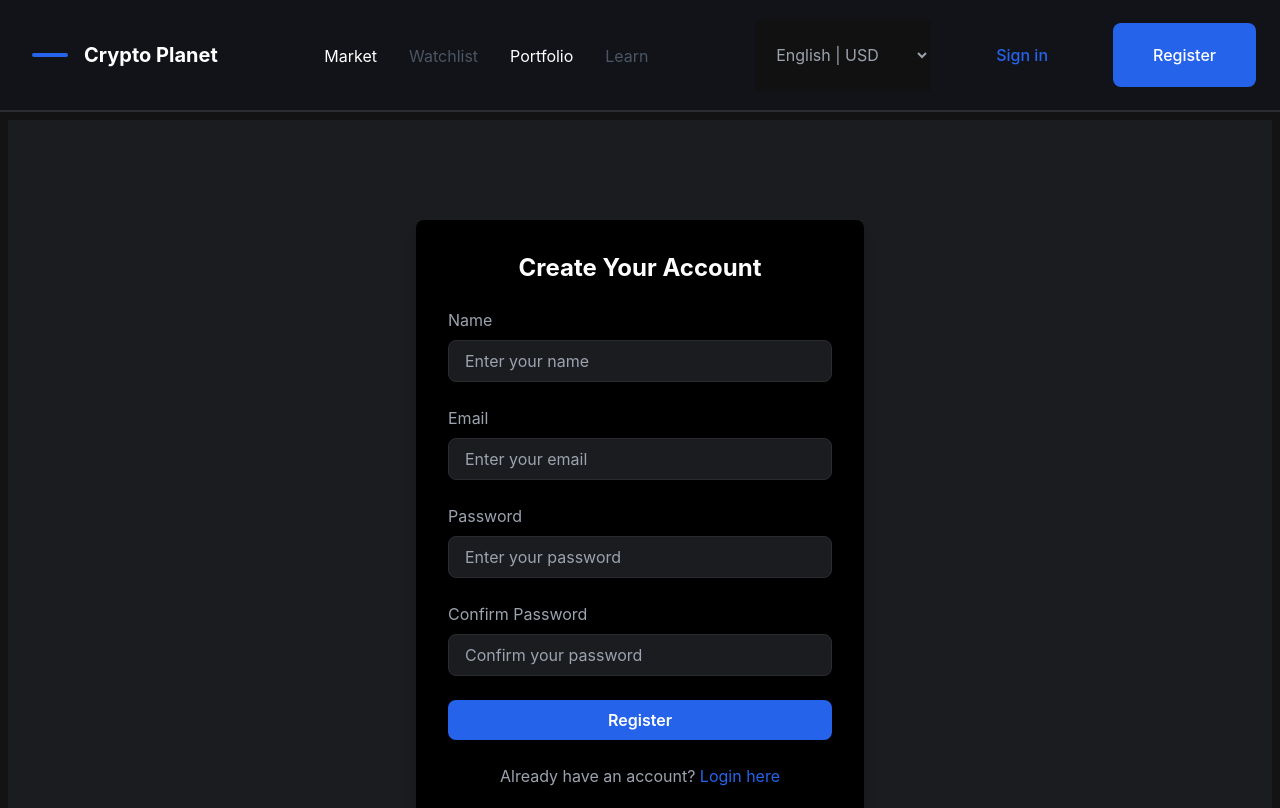
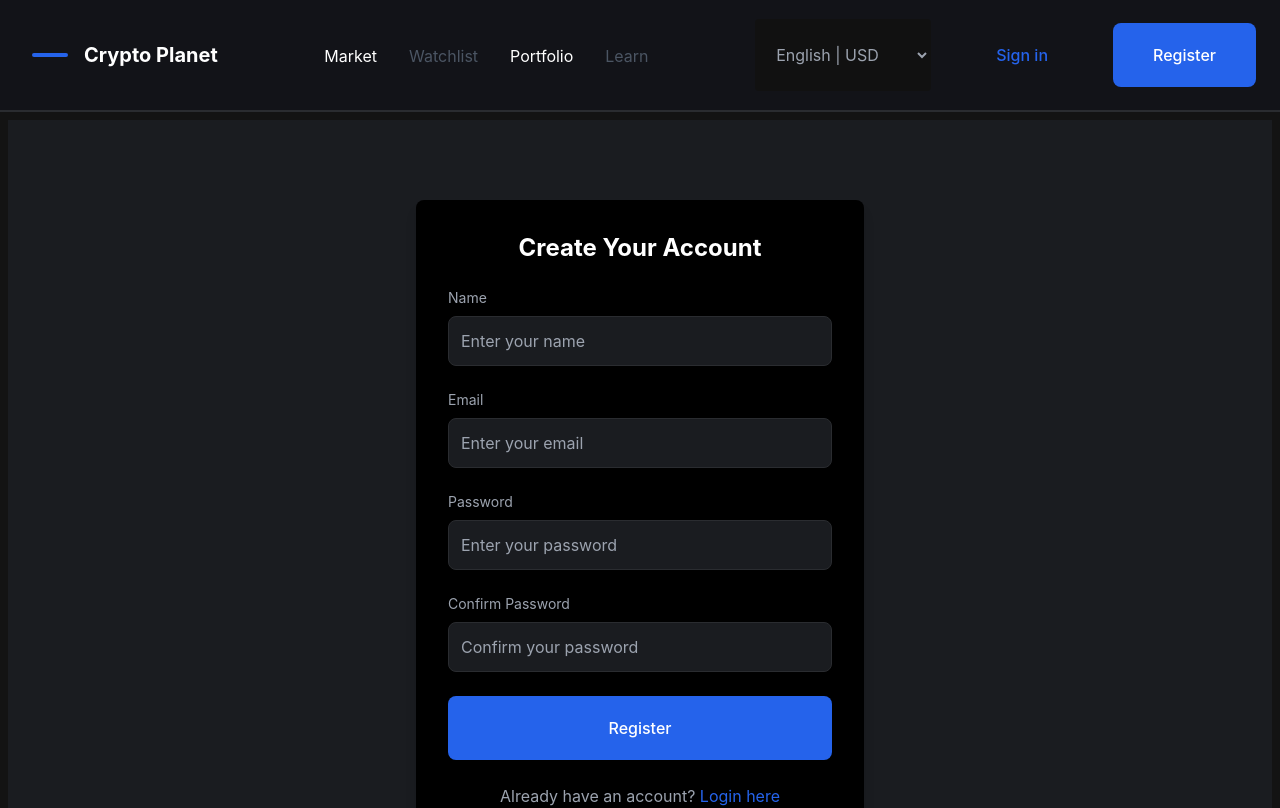
Before and after one commit to fabiodelllima/crypto-planet-frontend, a React (Vite) app in the folder crypto-planet/: page /register in a window 1280 px wide. Shown: the top 808 px of the page. Built offline with nearby package versions, Linux system fonts and the light colour scheme.

Commit message:
refactor: Refinamento da página de registro

```diff
--- a/crypto-planet/src/pages/Register/RegisterPage.tsx
+++ b/crypto-planet/src/pages/Register/RegisterPage.tsx
@@ -1,73 +1,138 @@
+import { useState } from "react";
+import { useAuth } from "../../hooks/useAuth";
+import { Link } from "react-router-dom";
+
+import Button from "../../components/common/Button";
+import Input from "../../components/common/Input";
+
 const RegisterPage = () => {
+  const [isLoading, setIsLoading] = useState(false);
+  const [error, setError] = useState("");
+
+  const [formData, setFormData] = useState({
+    name: "",
+    email: "",
+    password: "",
+    confirmPassword: "",
+  });
+
+  const { register } = useAuth();
+
+  const validateForm = () => {
+    if (!formData.name.trim()) {
+      throw new Error("Name is required");
+    }
+    if (formData.name.trim().length < 3) {
+      throw new Error("Name must be at least 3 characters");
+    }
+    if (!formData.email.includes("@")) {
+      throw new Error("Invalid email address");
+    }
+    if (formData.password.length < 6) {
+      throw new Error("Password must be at least 6 characters");
+    }
+    if (formData.password !== formData.confirmPassword) {
+      throw new Error("Passwords don't match");
+    }
+  };
+
+  const handleChange = (e: React.ChangeEvent<HTMLInputElement>) => {
+    const { name, value } = e.target;
+    setFormData((prev) => ({
+      ...prev,
+      [name]: value,
+    }));
+  };
+
+  const handleSubmit = async (e: React.FormEvent) => {
+    e.preventDefault();
+    setError("");
+    setIsLoading(true);
+
+    try {
+      validateForm();
+      await register({
+        name: formData.name,
+        email: formData.email,
+        password: formData.password,
+      });
+    } catch (error) {
+      const message =
+        error instanceof Error ? error.message : "Registration failed";
+      setError(message);
+    } finally {
+      setIsLoading(false);
+    }
+  };
+
   return (
     <div className="min-h-screen bg-container flex items-center justify-center p-6">
       <div className="w-full max-w-md bg-black rounded-lg shadow-lg p-8">
         <h1 className="text-2xl font-bold text-white text-center mb-6">
           Create Your Account
         </h1>
-        <form className="space-y-6">
-          <div className="flex flex-col gap-2">
-            <label htmlFor="name" className="text-greyPrimary">
-              Name
-            </label>
-            <input
+        <form className="space-y-6" onSubmit={handleSubmit}>
+          <Input
             id="name"
+            name="name"
             type="text"
+            label="Name"
             placeholder="Enter your name"
-              className="w-full px-4 py-2 rounded-lg bg-container text-white border border-borderGray placeholder:text-greyPrimary focus:ring-2 focus:ring-bluePrimary outline-none"
+            value={formData.name}
+            onChange={handleChange}
+            disabled={isLoading}
             required
           />
-          </div>
-          <div className="flex flex-col gap-2">
-            <label htmlFor="email" className="text-greyPrimary">
-              Email
-            </label>
-            <input
+          <Input
             id="email"
+            name="email"
             type="email"
+            label="Email"
             placeholder="Enter your email"
-              className="w-full px-4 py-2 rounded-lg bg-container text-white border border-borderGray placeholder:text-greyPrimary focus:ring-2 focus:ring-bluePrimary outline-none"
+            value={formData.email}
+            onChange={handleChange}
+            disabled={isLoading}
             required
           />
-          </div>
-          <div className="flex flex-col gap-2">
-            <label htmlFor="password" className="text-greyPrimary">
-              Password
-            </label>
-            <input
+          <Input
             id="password"
+            name="password"
             type="password"
+            label="Password"
             placeholder="Enter your password"
-              className="w-full px-4 py-2 rounded-lg bg-container text-white border border-borderGray placeholder:text-greyPrimary focus:ring-2 focus:ring-bluePrimary outline-none"
+            value={formData.password}
+            onChange={handleChange}
+            disabled={isLoading}
             required
           />
-          </div>
-          <div className="flex flex-col gap-2">
-            <label htmlFor="confirmPassword" className="text-greyPrimary">
-              Confirm Password
-            </label>
-            <input
+          <Input
             id="confirmPassword"
+            name="confirmPassword"
             type="password"
+            label="Confirm Password"
             placeholder="Confirm your password"
-              className="w-full px-4 py-2 rounded-lg bg-container text-white border border-borderGray placeholder:text-greyPrimary focus:ring-2 focus:ring-bluePrimary outline-none"
+            value={formData.confirmPassword}
+            onChange={handleChange}
+            disabled={isLoading}
             required
           />
-          </div>
-          <button
+          {error && <p className="text-red-500 text-sm">{error}</p>}
+          <Button
+            styleType="primary"
             type="submit"
-            className="w-full py-2 bg-bluePrimary text-white rounded-lg font-semibold hover:bg-opacity-80 transition"
+            disabled={isLoading}
+            className="w-full"
           >
-            Register
-          </button>
+            {isLoading ? "Creating account..." : "Register"}
+          </Button>
         </form>
         <div className="mt-6 text-center text-greyPrimary">
-          <p>
+          <span>
             Already have an account?{" "}
-            <a href="#" className="text-bluePrimary hover:underline">
+            <Link to="/login" className="text-bluePrimary hover:underline">
               Login here
-            </a>
-          </p>
+            </Link>
+          </span>
         </div>
       </div>
     </div>
```
Lines whose indentation alone changed are shown as unchanged.
